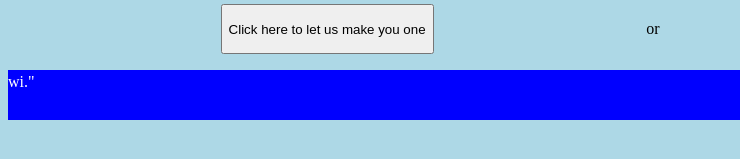
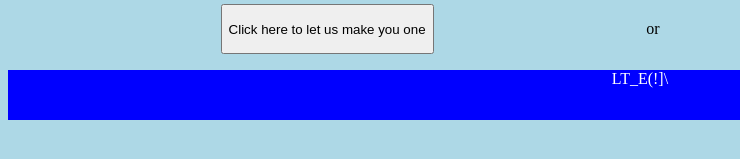
Before and after one commit to NLlovet/AP-create-finale, a plain HTML site: page index.html in a window 1280 px wide. Both pictures are taken after a click on the button "Click here to let us make you one". Shown: the part 357-516 px from the top of the page, 0-740 px from the left. Drawn offline with Linux system fonts and the light colour scheme.

Commit message:
final v1.0.2

```diff
--- a/index.html
+++ b/index.html
@@ -1,6 +1,8 @@
 <html>
 <head>
     <link rel="stylesheet" type="text/css" href="styles.css">
+    <meta charset="UTF-8">
+    <meta charset = "ISO-8859-1">
 </head>
 <body>
 
--- a/index.js
+++ b/index.js
@@ -167,11 +167,9 @@ function strength() {
 function makePass() {
     if(scrambler){
         makeRandPass();
-        console.log(`${scramble} is true`)
     }
     else{
         scrambledPass();
-        console.log('scrambled pass running')
     }
 
     let newPassword = array.toString();
@@ -181,7 +179,7 @@ function makePass() {
     document.getElementById('newPass').classList.add('strengthShows');
     document.getElementById('newPass').classList.add('blue');
 
-    document.getElementById('newPass').innerHTML= `<p if="newPass" class="strengthShows blue"> ${newPassword} </p>`;
+    document.getElementById('newPass').innerHTML= `<p if="newPass" class="strengthShows blue center"> ${newPassword} </p>`;
 
     array.length = 0;
 }
@@ -189,7 +187,7 @@ function makePass() {
 function makeRandPass() {
 
     for(let i = 0; i < 8; i++) {
-        let char = String.fromCharCode(Math.random() * 126 + 33);
+        let char = String.fromCharCode(Math.random() * 64 + 33);
         array.push(char);
     }
 }
```
